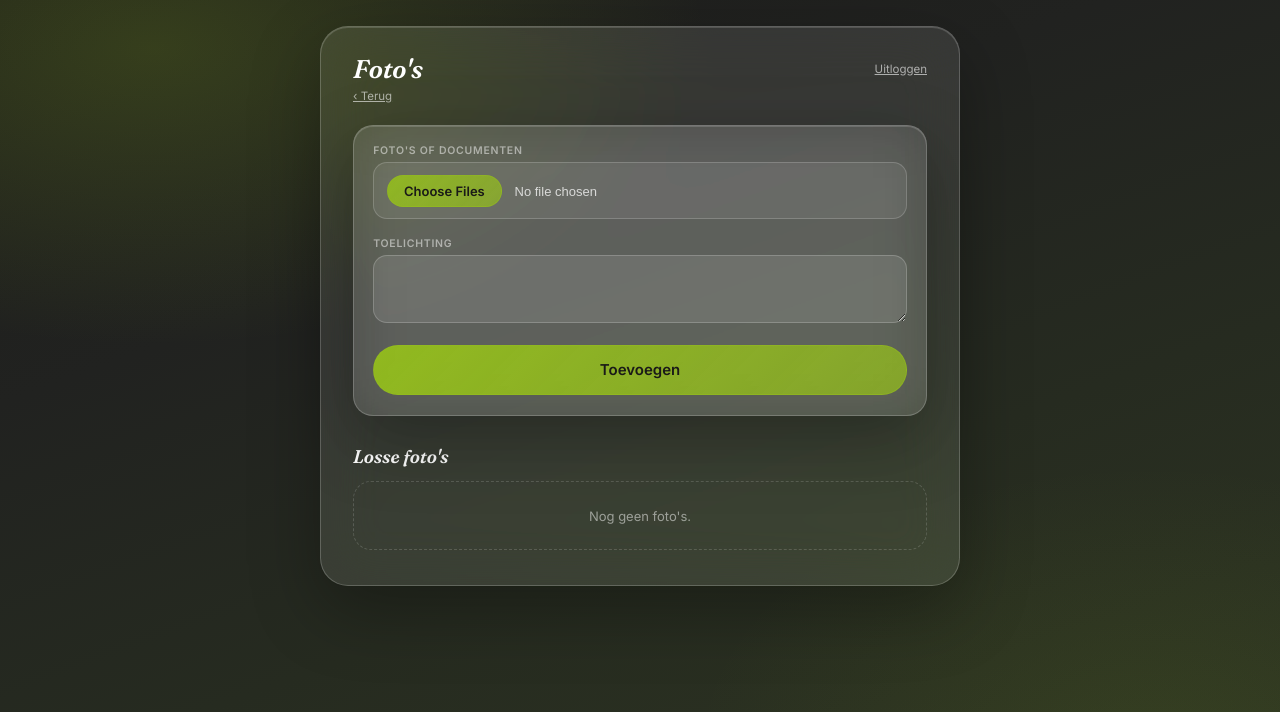
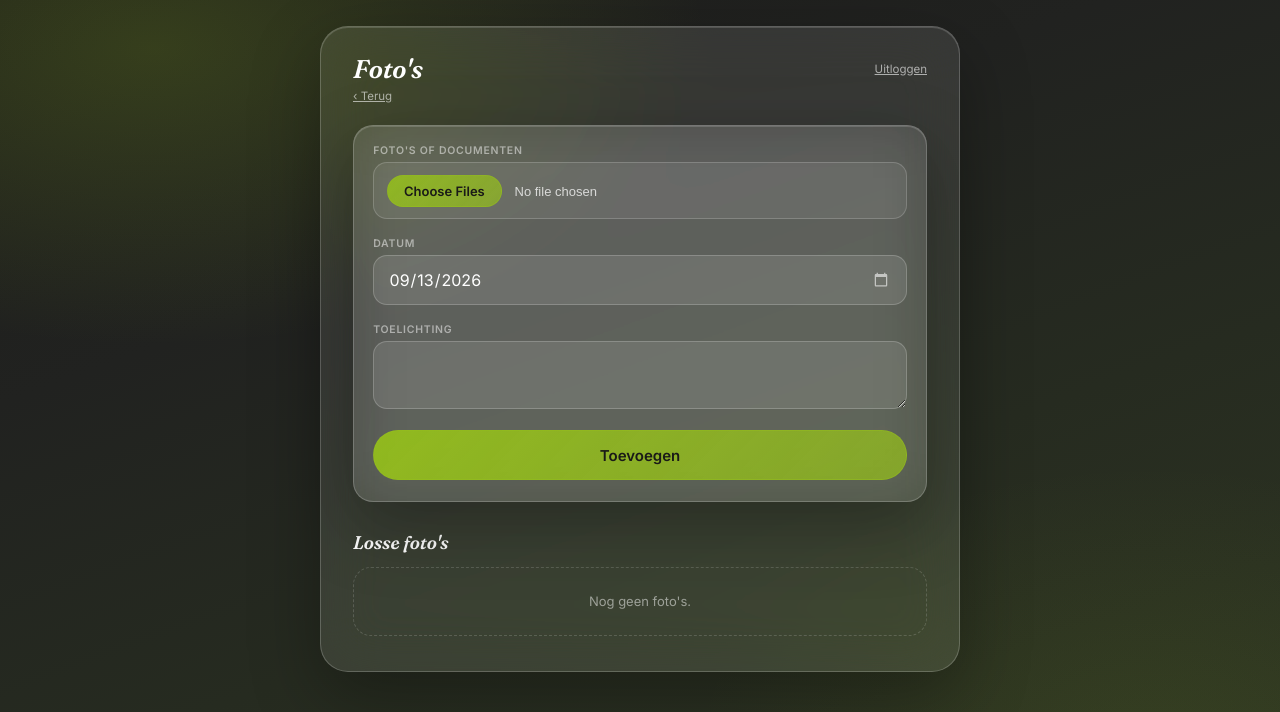
Before and after one commit to kennismaken-wq/development, a Django app: page /fotos/ in a window 1280 px wide. Shown: the top 712 px of the page. Run offline with Django 5.2, Linux system fonts and the light colour scheme; the visitor is signed in with stand-in values (Sample User, id 1); data comes from the database, SQL or seed files in the repository; data that the repository does not hold is empty; some libraries are stand-ins or nearby versions.

Commit message:
Bijlage krijgt een eigen, aanpasbare datum (standaard vandaag)
Tot nu toe werd een foto/document gesorteerd en getoond op toegevoegd_op —
het moment van uploaden. Dat is niet altijd de dag waar de foto over gaat:
iemand fotografeert een klus vaak pas 's avonds thuis, of haalt een tekening
een dag later van de mail.

- Nieuw veld Bijlage.datum (DateField, default=vandaag), los van
  toegevoegd_op dat als uploadmoment blijft bestaan.
- Uploadformulier heeft een datumveld (HTML date-input), vooraf ingevuld op
  vandaag maar aanpasbaar.
- Niet verplicht in het formulier: wie het veld leeg post krijgt in de view
  alsnog vandaag toegewezen, zodat bestaande aanroepen niet breken.
- Foto- en documentweergave, sortering en de admin tonen nu datum in plaats
  van toegevoegd_op.

Geverifieerd: alle 52 bestaande tests slagen nog, plus een losse
Client-based check dat een aangepaste datum (2026-06-15) correct wegschrijft
en dat een lege datum terugvalt op vandaag.

Co-Authored-By: Claude Sonnet 5 <noreply@anthropic.com>

```diff
--- a/klusapp/klussen/admin.py
+++ b/klusapp/klussen/admin.py
@@ -12,5 +12,6 @@ class KlusAdmin(admin.ModelAdmin):
 
 @admin.register(Bijlage)
 class BijlageAdmin(admin.ModelAdmin):
-    list_display = ["__str__", "soort", "klus", "toegevoegd_op"]
+    list_display = ["__str__", "soort", "klus", "datum", "toegevoegd_op"]
     list_filter = ["soort"]
+    date_hierarchy = "datum"
--- a/klusapp/klussen/forms.py
+++ b/klusapp/klussen/forms.py
@@ -1,4 +1,5 @@
 from django import forms
+from django.utils import timezone
 
 
 class MeerdereBestandenInvoer(forms.ClearableFileInput):
@@ -33,6 +34,18 @@ class BijlageForm(forms.Form):
     in de fotodropbox — het verschil zit in de view, niet hier."""
 
     bestanden = MeerdereBestandenVeld(label="Bestanden")
+    # Standaard vandaag, maar aanpasbaar: een foto wordt vaak pas 's avonds
+    # of een dag later geupload, en moet dan bij de werkdag blijven horen
+    # waar hij op slaat, niet bij de uploaddag. Niet verplicht: de widget
+    # vult 'm altijd vooraf in zodra iemand het scherm opent, maar wie dit
+    # veld zonder waarde post (geen browser, of een oud script) krijgt in de
+    # view alsnog vandaag als datum in plaats van een foutmelding.
+    datum = forms.DateField(
+        label="Datum",
+        required=False,
+        initial=timezone.localdate,
+        widget=forms.DateInput(attrs={"type": "date"}),
+    )
     # De toelichting geldt voor alles wat je in één keer selecteert. Wie per
     # foto iets kwijt wil, uploadt ze los.
     toelichting = forms.CharField(
--- a/klusapp/klussen/views.py
+++ b/klusapp/klussen/views.py
@@ -7,6 +7,7 @@ from django.core.files.base import ContentFile
 from django.http import FileResponse, Http404, HttpResponse, HttpResponseNotAllowed
 from django.shortcuts import get_object_or_404, redirect, render
 from django.urls import reverse
+from django.utils import timezone
 from django.utils.http import url_has_allowed_host_and_scheme
 
 from . import afbeeldingen
@@ -47,13 +48,14 @@ def _doel_van(request):
     return klus, uurblok
 
 
-def _bewaar(bestand, toelichting, klus, uurblok, gebruiker):
+def _bewaar(bestand, datum, toelichting, klus, uurblok, gebruiker):
     """Eén geüpload bestand wegschrijven. Foto's verkleind, documenten zoals ze zijn."""
     naam = bestand.name
     hoofd, thumbnail = afbeeldingen.versies_van(bestand, naam)
 
     bijlage = Bijlage(
         soort=Bijlage.Soort.FOTO if hoofd else Bijlage.Soort.DOCUMENT,
+        datum=datum,
         toelichting=toelichting,
         originele_naam=Path(naam).name[:255],
         klus=klus,
@@ -80,14 +82,18 @@ def bijlage_toevoegen(request):
 
     formulier = BijlageForm(request.POST, request.FILES)
     if not formulier.is_valid():
-        messages.error(request, "Kies eerst een bestand.")
+        if formulier.errors.get("datum"):
+            messages.error(request, "Vul een geldige datum in.")
+        else:
+            messages.error(request, "Kies eerst een bestand.")
         return _terug_naar(request, standaard)
 
+    datum = formulier.cleaned_data["datum"] or timezone.localdate()
     toelichting = formulier.cleaned_data["toelichting"]
     gelukt = 0
     for bestand in formulier.cleaned_data["bestanden"]:
         try:
-            _bewaar(bestand, toelichting, klus, uurblok, request.user)
+            _bewaar(bestand, datum, toelichting, klus, uurblok, request.user)
         except afbeeldingen.BestandNietLeesbaar as probleem:
             # De rest van de selectie wel doorzetten: wie acht foto's uploadt
             # wil niet alles opnieuw doen omdat er één niet deugt.
--- a/klusapp/templates/klussen/_documentenlijst.html
+++ b/klusapp/templates/klussen/_documentenlijst.html
@@ -6,7 +6,7 @@
       <li>
         <a href="{% url 'media_bestand' bijlage.bestand.name %}">{{ bijlage.toonnaam }}</a>
         {% if bijlage.toelichting %}<span class="wat">{{ bijlage.toelichting }}</span>{% endif %}
-        <span class="wie">{{ bijlage.toegevoegd_door.naam|default:"onbekend" }} · {{ bijlage.toegevoegd_op|date:"j M Y" }}</span>
+        <span class="wie">{{ bijlage.toegevoegd_door.naam|default:"onbekend" }} · {{ bijlage.datum|date:"j M Y" }}</span>
         {% if bijlage|mag_weg:user %}
           <form method="post" action="{% url 'bijlage_verwijderen' bijlage.pk %}" class="weg">
             {% csrf_token %}
--- a/klusapp/templates/klussen/_fotoraster.html
+++ b/klusapp/templates/klussen/_fotoraster.html
@@ -13,7 +13,7 @@
         </a>
         <figcaption>
           {% if bijlage.toelichting %}<span class="wat">{{ bijlage.toelichting }}</span>{% endif %}
-          <span class="wie">{{ bijlage.toegevoegd_door.naam|default:"onbekend" }} · {{ bijlage.toegevoegd_op|date:"j M" }}</span>
+          <span class="wie">{{ bijlage.toegevoegd_door.naam|default:"onbekend" }} · {{ bijlage.datum|date:"j M" }}</span>
         </figcaption>
         {% if bijlage|mag_weg:user %}
           <form method="post" action="{% url 'bijlage_verwijderen' bijlage.pk %}" class="weg">
--- a/klusapp/templates/klussen/_uploadveld.html
+++ b/klusapp/templates/klussen/_uploadveld.html
@@ -14,6 +14,10 @@
   <label for="{{ formulier.bestanden.id_for_label }}">Foto's of documenten</label>
   {{ formulier.bestanden }}
 
+  <label for="{{ formulier.datum.id_for_label }}">Datum</label>
+  {{ formulier.datum }}
+  {% for fout in formulier.datum.errors %}<p class="fout">{{ fout }}</p>{% endfor %}
+
   <label for="{{ formulier.toelichting.id_for_label }}">Toelichting</label>
   {{ formulier.toelichting }}
 
```
Also changed, not shown: klusapp/klussen/models.py (+8 -1 lines), klusapp/klussen/migrations/0004_alter_bijlage_options_bijlage_datum.py (added).
